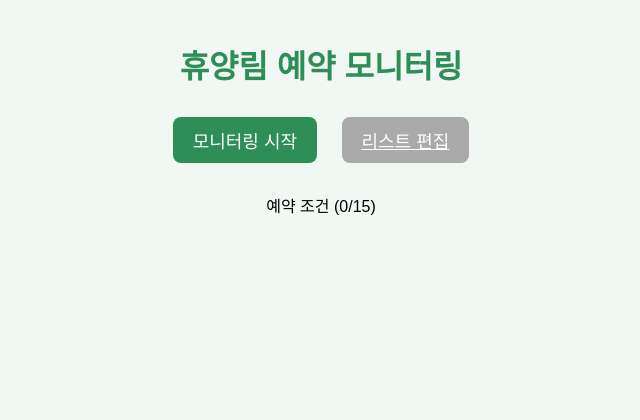
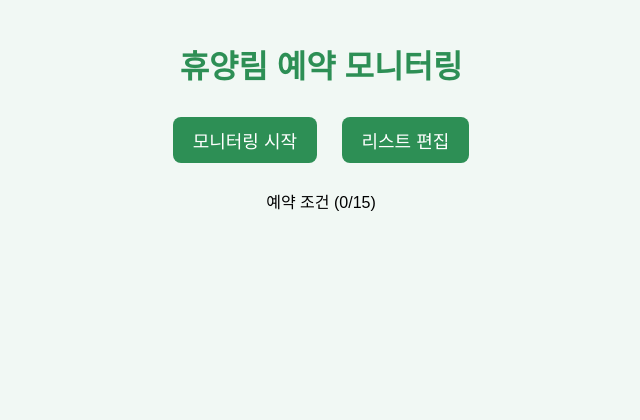
Before and after one commit to jrh1013/forest-bell, a Flask app: page / in a window 1280 px wide. Shown: the top 420 px of the page, without its empty margins (319-959 px from the left). Run offline with Flask 3, Linux system fonts and the light colour scheme; data that the repository does not hold is empty.

Commit message:
Update index.html

```diff
--- a/templates/index.html
+++ b/templates/index.html
@@ -8,17 +8,15 @@
 <body>
 <div class="container">
     <h1>휴양림 예약 모니터링</h1>
-    <div style="margin-bottom:20px;">
-        <button class="btn" onclick="startWorkflow()">모니터링 시작</button>
-        <a href="/edit" class="btn btn-gray">리스트 편집</a>
-    </div>
+    <button class="btn" onclick="startWorkflow()">모니터링 시작</button>
+    <button class="btn" onclick="window.location.href='/edit'">리스트 편집</button>
     <p>예약 조건 (<span id="count">0</span>/15)</p>
     <div id="list"></div>
     <a href="/token" class="fab token">TOKEN</a>
 </div>
 <script src="/static/script.js"></script>
 <script>
-render(); // ✅ 예약 리스트 로드
+render();
 </script>
 </body>
 </html>
```
